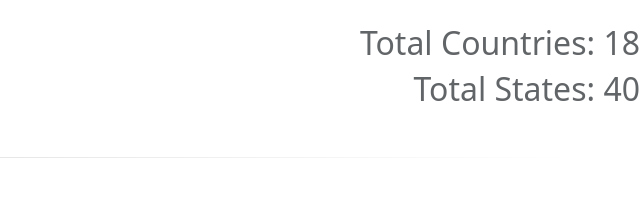
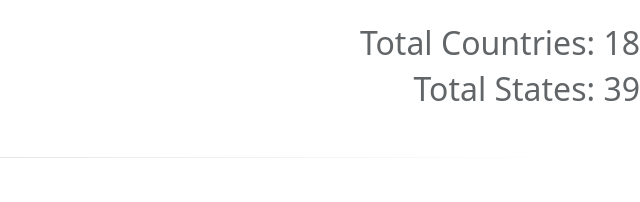
Before and after one commit to 56sarager/Resume-Website-2.0, a plain HTML site: page docs/travel.html in a window 1280 px wide. Shown: the part 1524-1726 px from the top of the page, 640-1280 px from the left. Drawn offline with nearby package versions, Linux system fonts and the light colour scheme; files that its build step writes are made by us from their sources.

Commit message:
22nd commit

```diff
--- a/docs/travel.html
+++ b/docs/travel.html
@@ -1165,7 +1165,7 @@ if (window.matchMedia && window.matchMedia('(prefers-color-scheme: dark)').match
     const country_codes2 = ["OH1", "ME1", "FL1", "TN1", "NY1", "AL1", "GA1", "SC1", "NC1", "VT1",
       "NH1", "MI1", "WI1", "IL1", "IN1", "KY1", "PA1", "LA1", "WV1", "NJ1", "MD1", "RI1", "MA1", "MS1",
       "AR1", "CT1", "HI1", "VA1", "NV1", "DE1", "AZ1", "CA1", "MO1", "NM1",
-      "OK1", "TX1", "KS1", "UT1", "CO1", "NV1"
+      "OK1", "TX1", "KS1", "UT1", "CO1"
     ]
     document.getElementById('stotal-count').innerHTML = "Total States: " + country_codes2.length;
     country_codes2.forEach(code2 => {
```
Also changed, not shown: views/public/photos/NH1.jpg (added), 1 other file.
